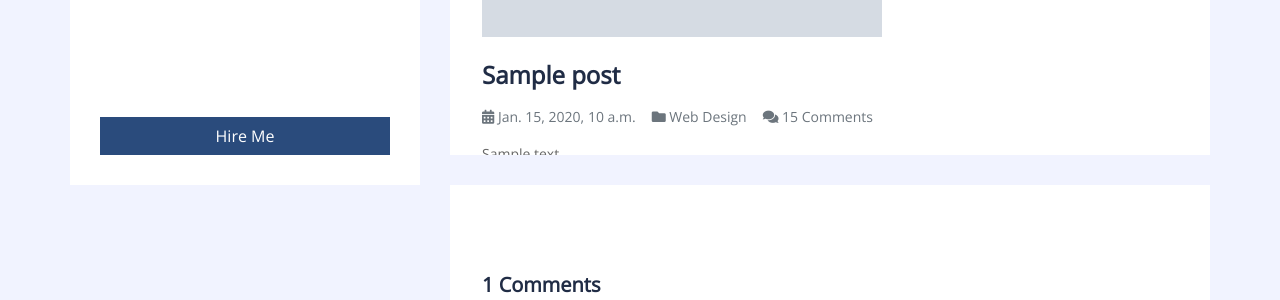
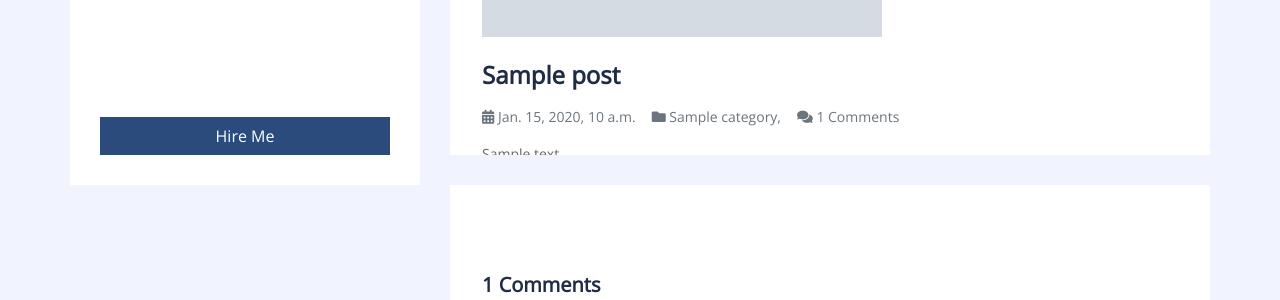
Before and after one commit to christopherece/blog, a Django app: page /posts/1 in a window 1280 px wide. Shown: the part 615-915 px from the top of the page. Run offline with Django 4.2, Linux system fonts and the light colour scheme; tables that the repository leaves empty hold one stand-in row (values such as "Sample post"); grey boxes marked "Sample" are stand-in pictures; some libraries are stand-ins or nearby versions.

Commit message:
Edit Comments Counter

```diff
--- a/templates/pages/index.html
+++ b/templates/pages/index.html
@@ -22,10 +22,10 @@
                                     {{ category.name }},
                                 {% endfor %}
                             </small>
-                            <small class="mr-2 text-muted"><i class="fa fa-comments"></i> 15 Comments</small>
+                            <small class="mr-2 text-muted"><i class="fa fa-comments"></i> {{total_comments}} Comments</small>
                         </div>
                         <p style="text-align: justify;">
-                            {% with post.description|slice:"200" as truncated_content %}
+                            {% with post.description|slice:"400" as truncated_content %}
                             {{ truncated_content | safe }}
 
                             {% endwith %}
--- a/templates/posts/post.html
+++ b/templates/posts/post.html
@@ -30,8 +30,12 @@
             <h4 class="mb-3 font-weight-bold">{{post.title}}</h4>
             <div class="d-flex">
                 <p class="mr-3 text-muted"><i class="fa fa-calendar-alt"></i> {{post.created_at}}</p>
-                <p class="mr-3 text-muted"><i class="fa fa-folder"></i> Web Design</p>
-                <p class="mr-3 text-muted"><i class="fa fa-comments"></i> 15 Comments</p>
+                <p class="mr-3 text-muted"><i class="fa fa-folder"></i>
+                    {% for category in post.categories.all %}
+                        {{ category.name }},
+                    {% endfor %}
+                </p>
+                <p class="mr-3 text-muted"><i class="fa fa-comments"></i> {{total_comments}} Comments</p>
             </div>
             <p>
                 {{post.description | safe}}
```
